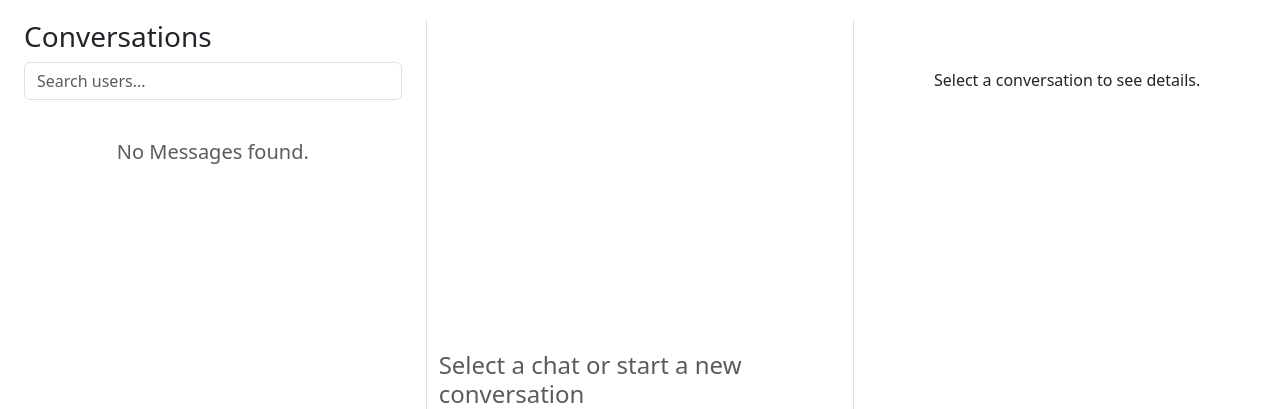
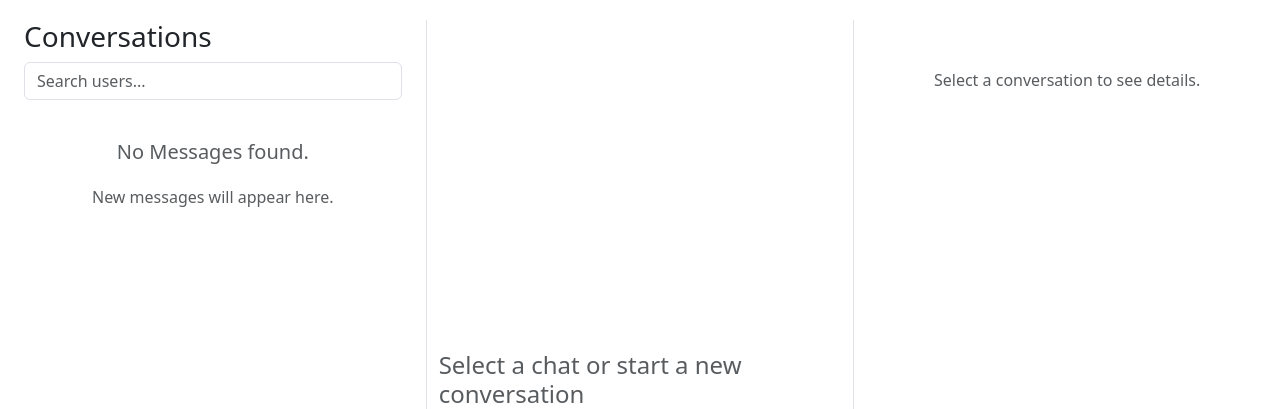
Before and after one commit to velasquezkieren/dormease, a PHP site: page /dormease/messages in a window 1280 px wide. Shown: the part 76-485 px from the top of the page. Run offline with PHP 8.4, Linux system fonts and the light colour scheme; the visitor is signed in with stand-in values (Sample User, id 1); data that the repository does not hold is empty; some libraries are stand-ins or nearby versions.

Commit message:
modified:   pages/add-ledger.php 	modified:   pages/edit-ledger.php 	modified:   pages/messages.php 	modified:   pages/tenants.php

```diff
--- a/pages/add-ledger.php
+++ b/pages/add-ledger.php
@@ -72,7 +72,7 @@ if ($_SERVER['REQUEST_METHOD'] === 'POST') {
 ?>
 
 <!-- HTML -->
-<div class="container pt-5" style="margin-top: 100px;">
+<div class="container pt-5 min-vh-100" style="margin-top: 100px;">
     <div class="row">
         <div class="col-md-4">
             <?php include('sidebar_profile.php'); ?>
--- a/pages/edit-ledger.php
+++ b/pages/edit-ledger.php
@@ -73,7 +73,7 @@ if ($_SERVER['REQUEST_METHOD'] === 'POST') {
 ?>
 
 <!-- HTML Section -->
-<div class="container pt-5" style="margin-top: 100px;">
+<div class="container pt-5 min-vh-100" style="margin-top: 100px;">
     <div class="row">
         <!-- Sidebar included here -->
         <div class="col-md-4">
--- a/pages/messages.php
+++ b/pages/messages.php
@@ -114,6 +114,9 @@ if ($_SERVER['REQUEST_METHOD'] === 'POST') {
                     <?php else: ?>
                         <li class="list-group-item border-0">
                             <p class="text-center text-muted h5">No Messages found.</p>
+                            <div class="d-flex justify-content-center align-items-center h-100">
+                                <p class="text-center text-muted h6">New messages will appear here.</p>
+                            </div>
                         </li>
                     <?php endif; ?>
                 </ul>
@@ -167,7 +170,7 @@ if ($_SERVER['REQUEST_METHOD'] === 'POST') {
                     </h5>
                 </div>
             <?php else: ?>
-                <p class="text-center mt-5">Select a conversation to see details.</p>
+                <p class="text-center mt-5 text-muted">Select a conversation to see details.</p>
             <?php endif; ?>
         </div>
     </div>
--- a/pages/tenants.php
+++ b/pages/tenants.php
@@ -84,7 +84,11 @@ if (!$result) {
                             echo '<a href="accept_tenant?id=' . htmlspecialchars($row['u_ID']) . '" class="btn btn-success">Accept</a>
                                   <a href="reject_tenant?id=' . htmlspecialchars($row['u_ID']) . '" class="btn btn-danger">Reject</a>';
                         } else {
-                            echo '<a href="evict_tenant?id=' . htmlspecialchars($row['u_ID']) . '&room_id=' . htmlspecialchars($row['r_ID']) . '" class="btn btn-danger">Evict</a>';
+                            echo '<a href="evict_tenant?id=' . htmlspecialchars($row['u_ID']) . '&room_id=' . htmlspecialchars($row['r_ID']) . '" class="btn btn-danger">
+                            <svg xmlns="http://www.w3.org/2000/svg" width="16" height="16" fill="currentColor" class="bi bi-person-x-fill" viewBox="0 0 16 16">
+  <path fill-rule="evenodd" d="M1 14s-1 0-1-1 1-4 6-4 6 3 6 4-1 1-1 1zm5-6a3 3 0 1 0 0-6 3 3 0 0 0 0 6m6.146-2.854a.5.5 0 0 1 .708 0L14 6.293l1.146-1.147a.5.5 0 0 1 .708.708L14.707 7l1.147 1.146a.5.5 0 0 1-.708.708L14 7.707l-1.146 1.147a.5.5 0 0 1-.708-.708L13.293 7l-1.147-1.146a.5.5 0 0 1 0-.708"/>
+</svg>
+Evict</a>';
                         }
 
                         echo '</td>'; // Close Actions cell
```
